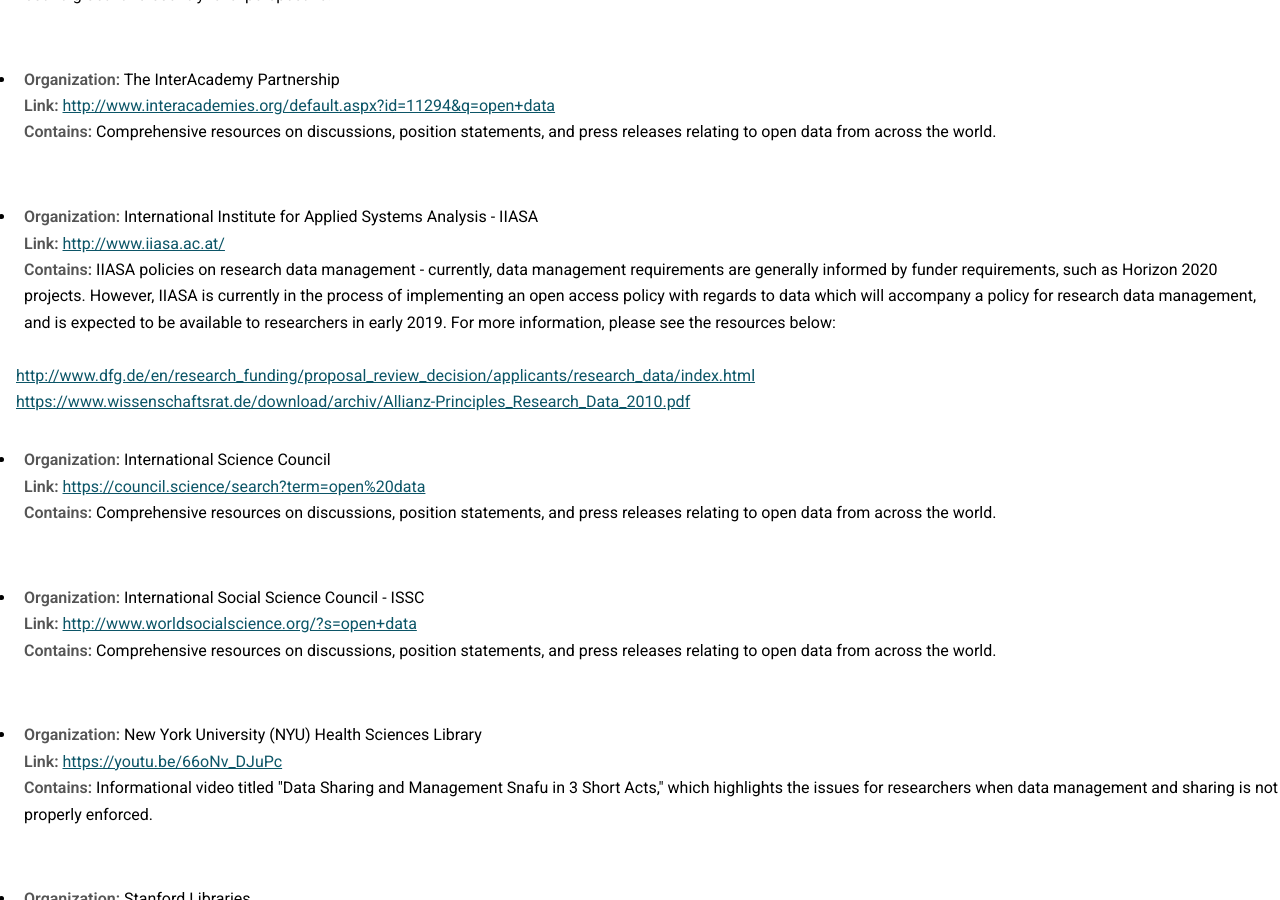
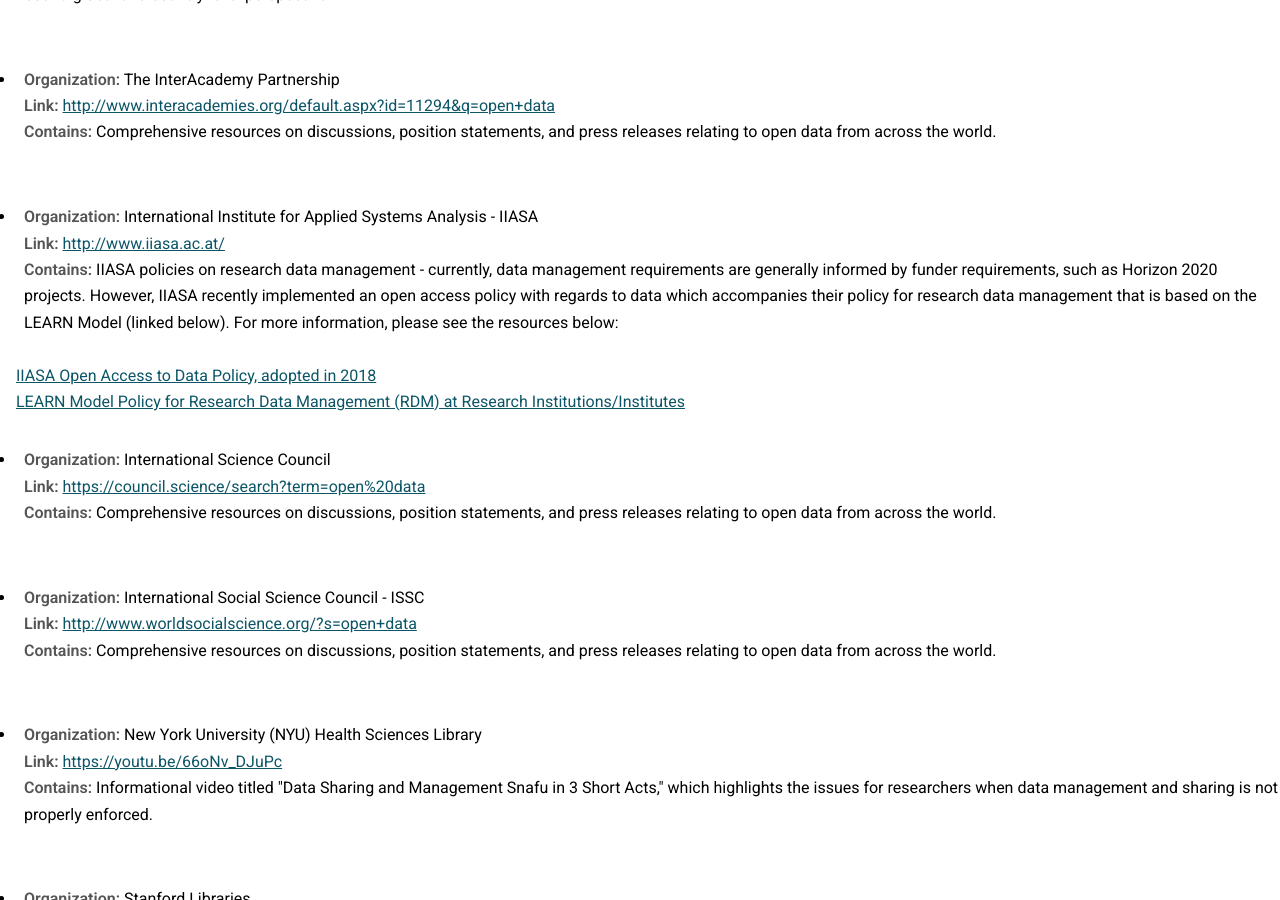
Before and after one commit to bfe-inf/toolkit, a Jekyll site: the page bp&s-by-org.html, which Jekyll copies as it is, in a window 1280 px wide and 900 px high, scrolled down 1415 px. Built offline with Jekyll 4.4.1, drawn with Linux system fonts in a browser that asks for light colours.

Commit message:
Update bp&s-by-org.html

```diff
--- a/bp&s-by-org.html
+++ b/bp&s-by-org.html
@@ -82,9 +82,9 @@
 					<ul>
 	     					<li> <strong>Organization:</strong> International Institute for Applied Systems Analysis - IIASA  <br/>
              	   				<strong>Link:</strong> <a href="http://www.iiasa.ac.at/" target="_blank">http://www.iiasa.ac.at/</a><br/>
-		   				<strong>Contains: </strong> IIASA policies on research data management - currently, data management requirements are generally informed by funder requirements, such as Horizon 2020 projects. However, IIASA is currently in the process of implementing an open access policy with regards to data which will accompany a policy for research data management, and is expected to be available to researchers in early 2019. For more information, please see the resources below:</li><br/>
-						<a href="http://www.dfg.de/en/research_funding/proposal_review_decision/applicants/research_data/index.html" target="blank">http://www.dfg.de/en/research_funding/proposal_review_decision/applicants/research_data/index.html</a><br/>
-						<a href="https://www.wissenschaftsrat.de/download/archiv/Allianz-Principles_Research_Data_2010.pdf" target="_blank">https://www.wissenschaftsrat.de/download/archiv/Allianz-Principles_Research_Data_2010.pdf</a></li>
+		   				<strong>Contains: </strong> IIASA policies on research data management - currently, data management requirements are generally informed by funder requirements, such as Horizon 2020 projects. However, IIASA recently implemented an open access policy with regards to data which accompanies their policy for research data management that is based on the LEARN Model (linked below). For more information, please see the resources below:</li><br/>
+						<a href="15._Open_Access_To_Data_Policy.pdf" target="blank">IIASA Open Access to Data Policy, adopted in 2018</a><br/>
+						<a href="25_Learn_Model%2520Policy_133-136.pdf" target="_blank">LEARN Model Policy for Research Data Management (RDM) at Research Institutions/Institutes</a></li>
       					</ul>
 					<ul>
 	     					<li> <strong>Organization:</strong> International Science Council  <br/>
```
